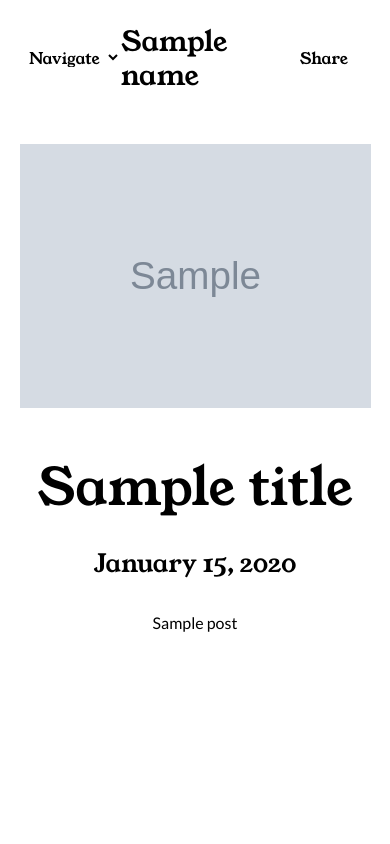
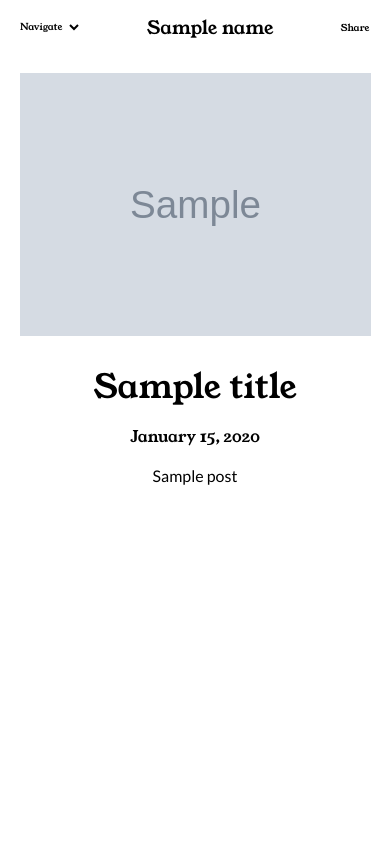
Before and after one commit to JTran-UW/sydneys-nook, a Django app: template syd_nook/templates/post.html in a window 390 px wide. Run offline with Django 4.2, Linux system fonts and the light colour scheme; the template is opened without the code that fills it: most values are stand-ins (such as "Sample title", 1, 10 or a date in 2020); grey boxes marked "Sample" are stand-in pictures; some libraries are stand-ins or nearby versions.

Commit message:
Better mobile styling

```diff
--- a/syd_nook/static/css/base.css
+++ b/syd_nook/static/css/base.css
@@ -15,6 +15,10 @@ Font
 Universal styles
 */
 
+html {
+    font-size: 24px;
+}
+
 * {
     font-family: 'Lato';
 }
@@ -23,27 +27,19 @@ h1, h2, h3 {
     font-family: YoungSerif;
 }
 
-h1 {
-    font-size: 52px;
-}
-
-p {
-    font-size: 24px;
-}
-
 a {
     text-decoration: none;
     color: black;
 }
 
 body {
+    font-size: 1rem;
     margin: 0px;
     display: grid;
     height: 100vh;
-    position: relative;
     opacity: 0;
-    overflow-x: hidden;
     left: 0%;
+    width: 100%;
 }
 
 .bordered {
@@ -53,6 +49,14 @@ body {
 
 .borderless-right {
     border-right: 0px;
+}
+
+.borderless-left {
+    border-left: 0px;
+}
+
+.borderless-bottom {
+    border-bottom: 0px;
 }
 
 /**
@@ -78,3 +82,19 @@ Scrollbar styles
     background-color: #000000;
     border: 3px solid #000000;
 }
+
+/**
+Mobile styles
+*/
+
+@media (max-width: 1440px) {
+    html {
+        font-size: 20px;
+    }
+}
+
+@media (max-width: 700px) {
+    html {
+        font-size: 16px;
+    }
+}
--- a/syd_nook/static/css/post.css
+++ b/syd_nook/static/css/post.css
@@ -1,11 +1,6 @@
 body {
     display: block !important;
 }
-
-p {
-    font-size: 22px;
-}
-
 
 /**
 Header styles
@@ -15,7 +10,7 @@ header {
     display: flex;
     justify-content: space-between;
     align-items: center;
-    padding: 0px 20px;
+    padding: 0px 0.8rem;
 }
 
 header * {
@@ -23,20 +18,20 @@ header * {
 }
 
 header h2 {
-    font-size: 28px;
+    font-size: 1.16rem;
 }
 
 header p {
-    font-size: 16px;
+    font-size: 0.6rem;
 }
 
 #links {
     border: none;
     outline: none;
-    font-size: 16px;
+    font-size: 0.6rem;
     background-color: transparent;
     transition-duration: 0.3s;
-    padding: 3px 5px;
+    padding: 0.125rem 0.2rem;
     cursor: pointer;
 }
 
@@ -47,7 +42,7 @@ header p {
 #share {
     display: flex;
     align-items: center;
-    padding: 3px 10px 3px 5px;
+    padding: 0.125 0.4rem 0.125rem 0.2rem;
     cursor: pointer;
     transition-duration: 0.3s;
 }
@@ -57,7 +52,7 @@ header p {
 }
 
 #share * {
-    margin: 0px 4px;
+    margin: 0px 0.16rem;
 }
 
 
@@ -69,8 +64,8 @@ header p {
     position: absolute;
     display: none;
     border: 1px solid black;
-    padding: 10px;
-    bottom: -70px;
+    padding: 0.4rem;
+    bottom: -3rem;
     right: 0px;
     background-color: white;
 }
@@ -94,8 +89,8 @@ header p {
 }
 
 #share-url {
-    padding: 5px;
-    font-size: 16px;
+    padding: 0.2rem;
+    font-size: 0.6rem;
     border-radius: 3px;
     border-top-right-radius: 0px;
     border-bottom-right-radius: 0px;
@@ -109,9 +104,9 @@ Post styles
 #body {
     max-width: 750px;
     width: 90%;
-    margin: 20px auto;
-    padding: 10px 40px;
-    line-height: 36px;
+    margin: 0.8rem auto;
+    padding: 0.4rem 1.6rem;
+    line-height: 1.5rem;
 }
 
 #body * {
@@ -126,36 +121,36 @@ img {
 
 #thumbnail {
     width: 100%;
-    margin-bottom: 50px;
+    margin-bottom: 2rem;
 }
 
 #post-title {
-    font-size: 52px;
-    line-height: 52px;
-    margin: 34px 0px;
+    font-size: 2.1rem;
+    line-height: 2.1rem;
+    margin: 1.4rem 0px;
 }
 
 #post-date {
     font-family: YoungSerif;
-    font-size: 25px;
+    font-size: 1rem;
 }
 
 #post-content * {
     font-family: Lato;
     text-align: left;
-    font-size: 22px;
+    font-size: 0.9rem;
 }
 
 #post-content h1 * {
-    font-size: 30px;
+    font-size: 1.25rem;
 }
 
 #post-content h2 * {
-    font-size: 26px;
+    font-size: 1.1rem;
 }
 
 #post-content h3 * {
-    font-size: 24px;
+    font-size: 1rem;
 }
 
 #post-content a {
@@ -169,7 +164,7 @@ img {
 
 #post-content td {
     border: 1px solid black;
-    padding: 10px;
+    padding: 0.4rem;
 }
 
 /**
@@ -178,6 +173,14 @@ Mobile styles
 
 @media (max-width: 700px) {
     #body {
-        padding: 10px 10px;
+        padding: 0.4rem 0.4rem;
+    }
+
+    #share {
+        --ggs: 0.5;
+    }
+
+    #share-popup button {
+        --ggs: 0.5;
     }
 }
--- a/syd_nook/templates/index.html
+++ b/syd_nook/templates/index.html
@@ -42,10 +42,10 @@
     </div>
 
     <div id="menu">
-        <button class="bordered borderless-right" onclick="showHomeTab()">
+        <button class="bordered borderless-right borderless-left borderless-bottom" onclick="showHomeTab()">
             <i class="gg-home-alt"></i>
         </button>
-        <button class="bordered" onclick="showArticlesTab()">
+        <button class="bordered borderless-right borderless-bottom" onclick="showArticlesTab()">
                 <i class="gg-readme"></i>
         </button>
     </div>
```
Also changed, not shown: syd_nook/static/css/index.css (+25 -18 lines), syd_nook/static/script.js (+6 -4 lines).
